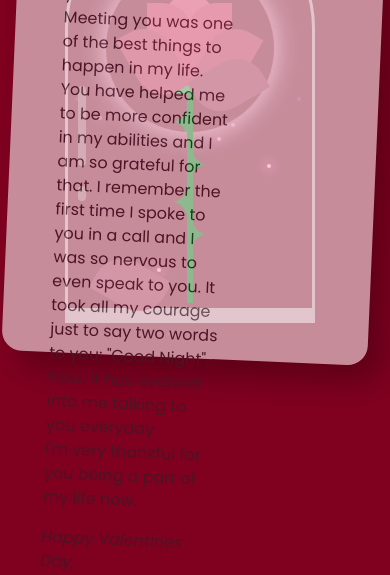
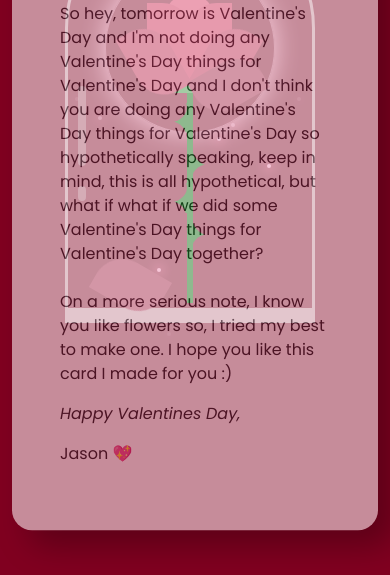
Before and after one commit to JS0Nwong/for-elizabeth, a plain HTML site: page index.html in a window 390 px wide. Shown: the part 269-844 px from the top of the page. Drawn offline with nearby package versions, Linux system fonts and the light colour scheme.

Commit message:
Add files via upload

```diff
--- a/index.html
+++ b/index.html
@@ -21,20 +21,21 @@
             >
                 <div class="postcard">
                     <div class="letter">
-                        <p class = "header">Dear Libby, </p>
+                        <p class = "header">Dear Elizabeth, </p>
                         <p class = "letter">
-                            I really, really like you.
-                            <br/>
-                            Meeting you was one of the best things to happen in my life. You have helped me
-                            to be more confident in my abilities and I am so grateful for that. I remember the
-                            first time I spoke to you in a call and I was so nervous to even speak to you. It took all
-                            my courage just to say two words to you: "Good Night". Now, it has evolved into me talking to
-                            you everyday
-                            <br/>
-                            I'm very thankful for you being a part of my life now.
+                            So hey, tomorrow is Valentine's Day and I'm not doing any Valentine's Day things for Valentine's Day
+                            and I don't think you are doing any Valentine's Day things for Valentine's Day so hypothetically speaking,
+                            keep in mind, this is all hypothetical, but what if
+                            what if we did some Valentine's Day things for Valentine's Day together?
+
+                            <br />
+                            <br />
+
+                            On a more serious note, I know you like flowers so, I tried my best to make one. I hope you like this card I made
+                            for you :)
                         </p>
                         <p class = "closing">Happy Valentines Day, </p>
-                        <p class = "name">Jason :) </p>
+                        <p class = "name">Jason 💖 </p>
                     </div>
                    <div class="address">
                         <img src = "http://i44.photobucket.com/albums/f9/dandee114/stamp_zpsvbuxiwih.png" class = "mail-stamp">
--- a/styles.css
+++ b/styles.css
@@ -15,7 +15,6 @@ html, body
     background-color: #800020;
     height: 100%;
     width: 100%;
-    overflow: hidden;
 }
 .card-wrapper
 {
@@ -906,3 +905,15 @@ animation-delay: 0.45s;
       box-shadow: 0px 0px 60px #f594b8;
     }
   }
+
+
+@media screen and (max-width: 850px) {
+  .postcard
+  {
+      width: 100%;
+      height: 100%;
+      transform: rotate(0deg);
+      flex-direction: column-reverse;
+
+  }
+}
```
Lines whose indentation alone changed are shown as unchanged.
